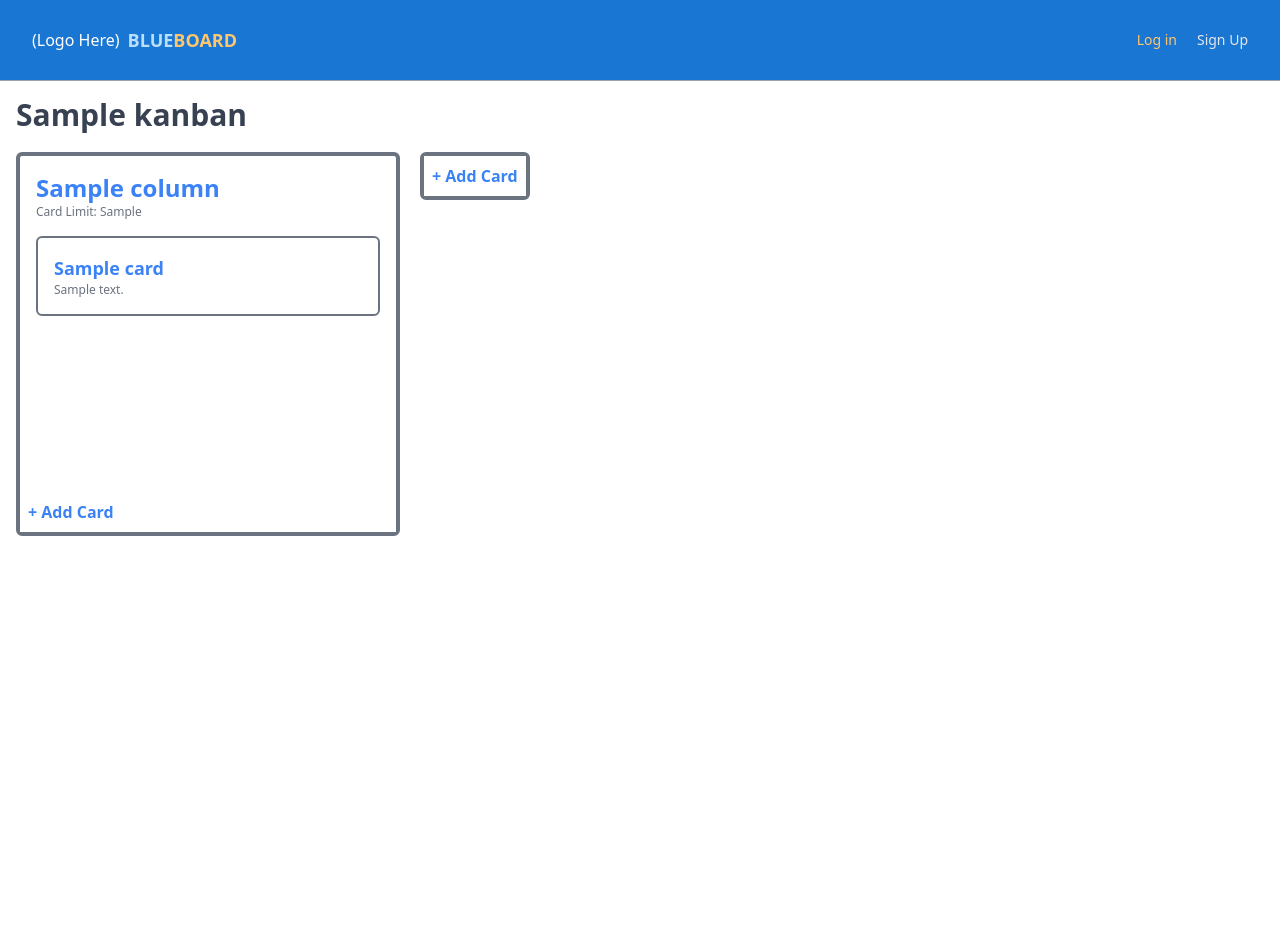
After one commit to ecooooal/Blueboard, a Django app: template templates/kanban/kanban_board.html in a window 1280 px wide. The commit adds this page. Run offline with Django 3.2, Linux system fonts and the light colour scheme; the template is opened without the code that fills it: most values are stand-ins (such as "Sample title", 1, 10 or a date in 2020); some libraries are stand-ins or nearby versions.

Commit message:
feat(under construction): Kanban Board Frontend

```diff
--- a/config/urls.py
+++ b/config/urls.py
@@ -43,12 +43,13 @@ urlpatterns = [
     path('profile/my-account/', profile_account_view, name='profile_account'),
     path('profile/my-report/', profile_report_view, name='profile_report'),
     path('kanban/create/', create_kanban_view, name='kanban_create'),
+    path('kanban/board/<uuid>', kanban_board_view, name='kanban_board'),
     path('kanban/page/<uuid>/', kanban_page_view, name='kanban_page'),
     path('kanban/page/<uuid>/details/', kanban_page_detail_view, name='kanban_detail'),
     path('kanban/page/<uuid:uuid>/edit/', kanban_edit_view, name='kanban_edit'),
     path('kanban/page/<uuid>/delete/', kanban_delete_view, name='kanban_delete'),
     path('kanban/page/<uuid>/add_member/', add_kanban_member_view, name='add_member'),
-
+    path('kanban/board/<uuid:uuid>/<int:card_id>/', card_detail_view, name='card_detail'),
 
 ]
 if settings.DEBUG:
--- a/kanban/selectors.py
+++ b/kanban/selectors.py
@@ -10,7 +10,7 @@ def get_specific_kanban_member(user, uuid):
 
 def participating_kanban(user):
     participating_kanbans = KanbanMember.objects.participating_kanban(user)
-
+    print('adgfasdfas')
     return participating_kanbans
 
 def get_members(kanban):
--- /dev/null
+++ b/templates/kanban/kanban_board.html
@@ -0,0 +1,59 @@
+{% extends 'base/base.html' %}
+
+{% block layout %}
+<div class="flex flex-col gap-2">
+    <div >
+        <div class="flex flex-col h-16 shrink-0 w-full border-t border-gray-400" >
+            <div class="flex p-4 ">
+                <a href="{% url 'kanban_page' kanban.uuid %}">
+                    <h1 class="text-gray-700 text-3xl font-bold">{{ kanban.title }}</h1>
+                </a>
+            </div>
+        </div>
+    </div>
+    <div class="flex gap-5 px-4 h-screen overflow-x-auto">
+        {% for column in columns %}
+        <div class="flex flex-col h-96 shrink-0 w-96 bg-white border border-gray-500 border-4 rounded-md" >
+            <div class="h-full overflow-hidden p-4">
+                <div class="flex flex-col ">
+                    <h1 class=" text-blue-500 text-2xl font-bold">{{ column.title }}</h1>
+                    <p class="text-gray-500 text-xs">Card Limit: {{ column.card_limit }} </p>
+                </div>
+                    <div class="flex flex-col gap-2 mt-4 w-full h-64 overflow-y-auto  ">
+                        {% for card in column.cards.all %}
+                        <div    hx-get="{% url 'card_detail' kanban.uuid card.id %}"
+                                hx-trigger="click"
+                                hx-target="#boardContent"
+                                hx-swap="innerHTML"
+                                data-modal-target="boardModal"
+                                data-modal-toggle="boardModal"
+                                class="flex flex-col max-h-24 w-full p-4 bg-white border border-gray-500 border-2 rounded-md hover:bg-gray-100" >
+                            <div class="flex flex-col  ">
+                                <label class="text-blue-500 text-lg font-bold"> {{card.title}}  </label>
+                                <label class="text-gray-500 truncate-50 text-xs"> {{card.description|truncatechars:50}} </label>
+                            </div>
+                        </div>
+                       {% endfor %}
+                    </div>
+            </div>
+            <a href="#" class="flex mt-auto w-full p-2 bg-white hover:bg-gray-200">
+                <h1 class="text-blue-500 text-base font-semibold">+ Add Card</h1>
+            </a>
+        </div>
+        {% endfor %}
+        <div class="flex h-12 shrink-0 w-28 bg-white border border-gray-500 border-4 rounded-md" >
+            <a href="#" class="flex mt-auto p-2 bg-white hover:bg-gray-200">
+                <h1 class="text-blue-500 text-base font-semibold">+ Add Card</h1>
+            </a>
+        </div>
+    </div>
+</div>
+
+<div id="boardModal" _="on closeModal add .closing then wait for animationend then remove me"  tabindex="-1" aria-hidden="true" class="fixed top-0 left-0 right-0 z-50 hidden w-full p-4 overflow-x-hidden overflow-y-auto md:inset-0 h-[calc(100%-1rem)] max-h-full">
+    <div id="boardContent" class="relative w-full max-w-4xl max-h-full">
+    </div>
+</div>
+
+
+
+{% endblock %}
--- a/templates/kanban/kanban_home.html
+++ b/templates/kanban/kanban_home.html
@@ -7,7 +7,7 @@
                             {% for kanban in kanbans %}
                             {% if kanban.is_active == True %}
 
-                            <a href="{% url 'kanban_page' kanban.uuid %}"
+                            <a href="{% url 'kanban_board' kanban.uuid %}"
                                class="overflow-hidden block w-96 h-48 my-4 bg-white border border-gray-200 rounded-lg shadow hover:bg-gray-100 dark:bg-gray-800 dark:border-gray-700 dark:hover:bg-gray-700">
                               <div class="flex justify-center items-center w-full h-28 bg-blue-500 dark:bg-blue-300">
                                 <svg class="w-full h-24  text-gray-200 dark:text-gray-600" aria-hidden="true" xmlns="http://www.w3.org/2000/svg" fill="currentColor" viewBox="0 0 16 20">
@@ -31,7 +31,7 @@
                         <div class="flex flex-wrap h-56 w-full gap-5 overflow-y-auto">
                             {% for kanban in participating %}
                             {% if kanban.is_active == True %}
-                            <a href="{% url 'kanban_page' kanban.kanban.uuid %}"
+                            <a href="{% url 'kanban_board' kanban.kanban.uuid %}"
                                class="overflow-hidden block w-96 h-48 my-4 bg-white border border-gray-200 rounded-lg shadow hover:bg-gray-100 dark:bg-gray-800 dark:border-gray-700 dark:hover:bg-gray-700">
                               <div class="flex justify-center items-center w-full h-28 bg-blue-500 dark:bg-blue-300">
                                 <svg class="w-full h-24  text-gray-200 dark:text-gray-600" aria-hidden="true" xmlns="http://www.w3.org/2000/svg" fill="currentColor" viewBox="0 0 16 20">
@@ -49,4 +49,5 @@
                     </div>
                 </div>
             </div>
+        </div>
 </div>
--- a/templates/kanban/kanban_page_details.html
+++ b/templates/kanban/kanban_page_details.html
@@ -3,7 +3,6 @@
       <div class="m-4 text-3xl font-semibold text-blue-500 dark:text-secondaryBlue">{{ kanban.title }} </div>
        <details-div  class="flex flex-nowrap grow gap-5 mt-4">
           <member-count class="place-self-center text-xs"> <span class="text-gray-500">Members Count : {{ kanban.member_count }}</span></member-count>
-          <card-count class="place-self-center text-xs"> <span class="text-gray-500">Cards Count : {{ card_count }}</span></card-count>
            <div class="ml-auto ">
                <form class="max-w-sm mx-auto"
                      method="POST"
--- a/templates/registration/login.html
+++ b/templates/registration/login.html
@@ -53,9 +53,6 @@
 
             <input class="text-white bg-blue-700 hover:bg-blue-800 focus:ring-4 focus:ring-blue-300 font-medium rounded-lg text-sm w-full px-5 py-2.5 mt-4 me-2 mb-2 dark:bg-blue-600 dark:hover:bg-blue-700 focus:outline-none dark:focus:ring-blue-800" type="submit" value="login">
             <input type="hidden" name="next" value="{% url 'home' %}">
-
-        <p><a class="text-tertiaryOrange text-sm" href="{% url 'password_reset' %}">Lost password?</a></p>
-
         </form>
     </div>
 </div>
--- a/theme/static/css/dist/styles.css
+++ b/theme/static/css/dist/styles.css
@@ -1129,6 +1133,10 @@ select {
 }
 
 .flex-shrink-0 {
+  flex-shrink: 0;
+}
+
+.shrink-0 {
   flex-shrink: 0;
 }
 
@@ -1237,6 +1245,10 @@ select {
   overflow: hidden;
 }
 
+.overflow-x-auto {
+  overflow-x: auto;
+}
+
 .overflow-y-auto {
   overflow-y: auto;
 }
@@ -1259,6 +1271,10 @@ select {
 
 .rounded-lg {
   border-radius: 0.5rem;
+}
+
+.rounded-md {
+  border-radius: 0.375rem;
 }
 
 .rounded-s-md {
@@ -1283,12 +1299,28 @@ select {
   border-width: 2px;
 }
 
+.border-8 {
+  border-width: 8px;
+}
+
+.border-4 {
+  border-width: 4px;
+}
+
 .border-b {
   border-bottom-width: 1px;
 }
 
 .border-e-0 {
   border-inline-end-width: 0px;
+}
+
+.border-r {
+  border-right-width: 1px;
+}
+
+.border-t {
+  border-top-width: 1px;
 }
 
 .border-dashed {
@@ -1320,6 +1352,36 @@ select {
   border-color: rgb(185 28 28 / var(--tw-border-opacity, 1));
 }
 
+.border-gray-800 {
+  --tw-border-opacity: 1;
+  border-color: rgb(31 41 55 / var(--tw-border-opacity, 1));
+}
+
+.border-blue-400 {
+  --tw-border-opacity: 1;
+  border-color: rgb(96 165 250 / var(--tw-border-opacity, 1));
+}
+
+.border-gray-500 {
+  --tw-border-opacity: 1;
+  border-color: rgb(107 114 128 / var(--tw-border-opacity, 1));
+}
+
+.border-blue-500 {
+  --tw-border-opacity: 1;
+  border-color: rgb(59 130 246 / var(--tw-border-opacity, 1));
+}
+
+.border-blue-800 {
+  --tw-border-opacity: 1;
+  border-color: rgb(30 64 175 / var(--tw-border-opacity, 1));
+}
+
+.border-gray-600 {
+  --tw-border-opacity: 1;
+  border-color: rgb(75 85 99 / var(--tw-border-opacity, 1));
+}
+
 .bg-\[\#4285F4\] {
   --tw-bg-opacity: 1;
   background-color: rgb(66 133 244 / var(--tw-bg-opacity, 1));
```
Also changed, not shown: other parts of theme/static/css/dist/styles.css (+36 -68 lines), kanban/models.py (+4 -3 lines), kanban/views.py (+26 -11 lines), profiles/views.py (+8 -10 lines), templates/kanban/card_detail.html (added, +28 -0 lines), templates/snippets/profile_kanban_snippets.html (+6 -6 lines), media/uploads/profile_pictures/2024/12/03/batter.jpg (deleted), media/uploads/profile_pictures/2024/12/03/batter_CVYHihX.jpg (deleted).
